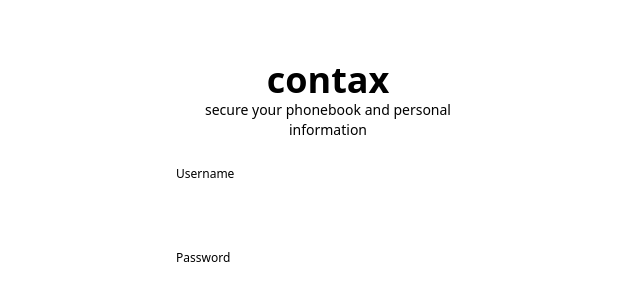
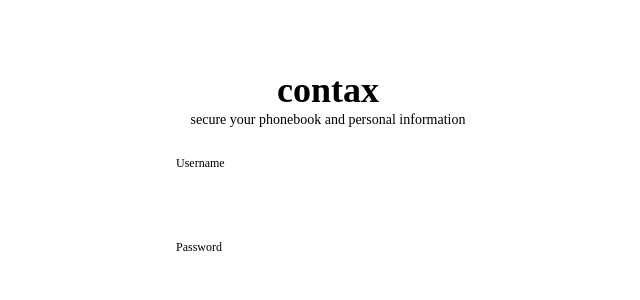
Before and after one commit to VeoScript/contax-web, a Nuxt app: page / in a window 1280 px wide. Shown: the part 176-476 px from the top of the page, without its empty margins (312-952 px from the left). Built offline with nearby package versions, Linux system fonts and the light colour scheme.

Commit message:
style: add custom font-family

```diff
--- a/assets/css/tailwind.css
+++ b/assets/css/tailwind.css
@@ -1,3 +1,9 @@
 @tailwind base;
 @tailwind components;
 @tailwind utilities;
+
+@layer utilities {
+  * {
+    font-family: 'Montserrat';
+  }
+}
```
